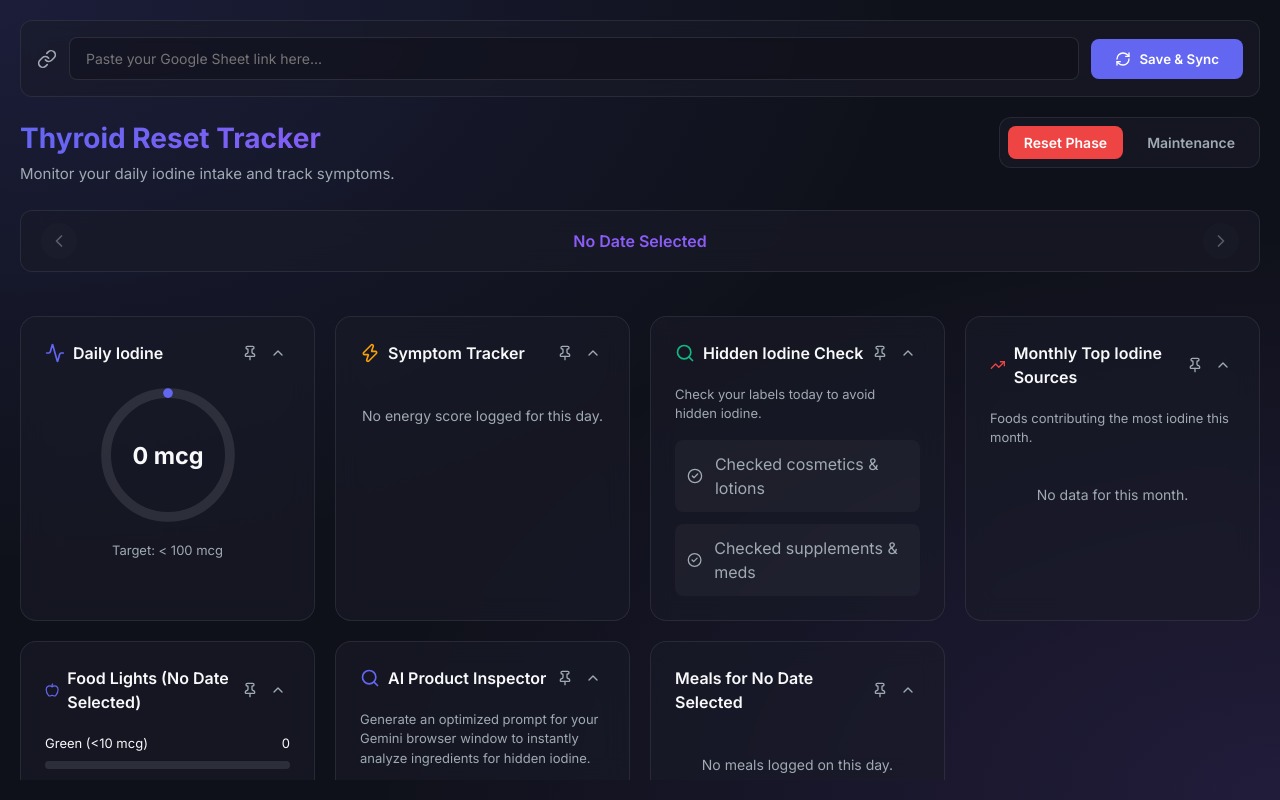
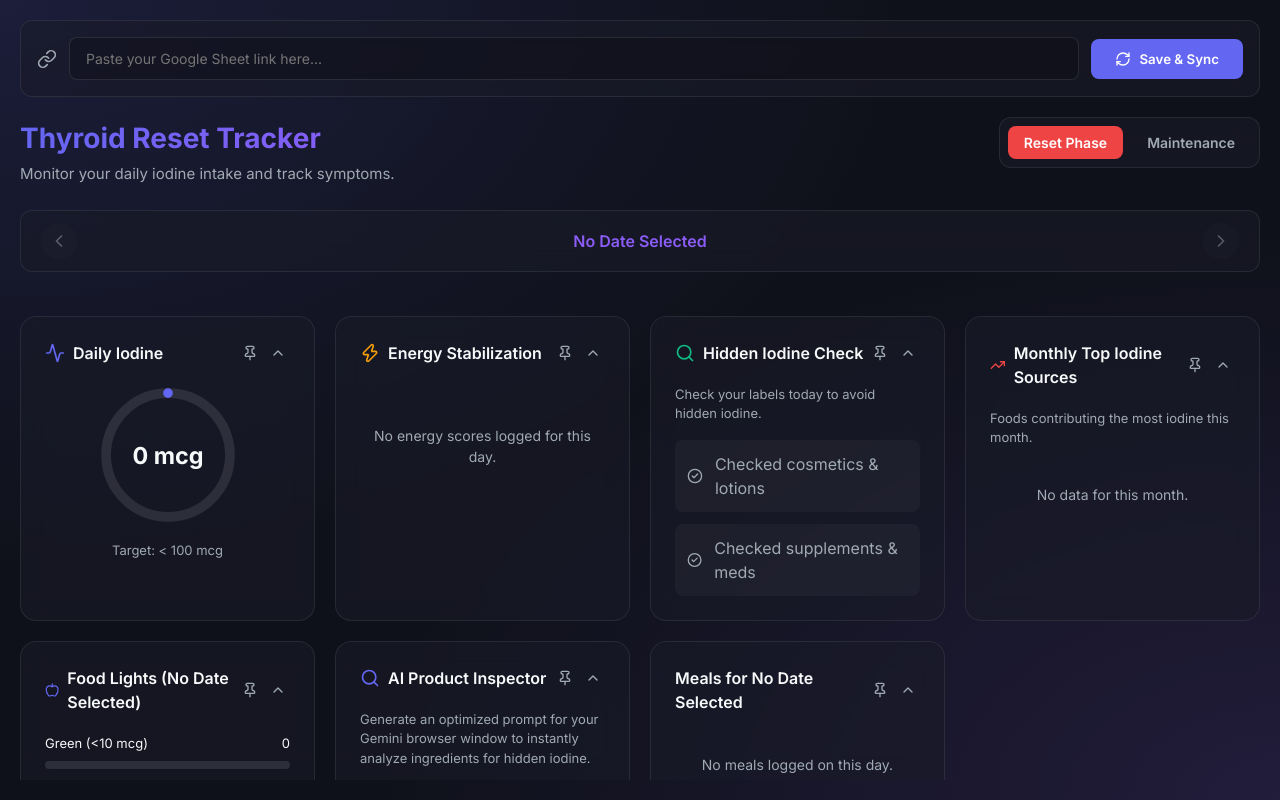
Before and after one commit to shreydevep/thyroid-diet-tracker, a React (Vite) app: page / in a window 1280 px wide. Built offline with nearby package versions, Linux system fonts and the light colour scheme.

Commit message:
feat: upgrade dashboard to support unified daily energy tracker

```diff
--- a/src/components/Dashboard.jsx
+++ b/src/components/Dashboard.jsx
@@ -82,11 +82,19 @@ const Dashboard = ({ allFoodLogs, dailyGoal, setDailyGoal, selectedDate, setSele
   const iodineIntake = dailyLogs.reduce((sum, log) => sum + log.iodine, 0);
 
   let latestEnergy = null;
-  let latestNotes = '';
+  let latestNotes = null;
   dailyLogs.forEach(log => {
     if (log.energy) latestEnergy = log.energy;
     if (log.notes) latestNotes = log.notes;
   });
+
+  const energyData = dailyLogs
+    .filter(log => log.energy)
+    .map(log => ({
+      name: log.time && log.time !== 'Unknown Time' ? log.time : log.name,
+      energy: parseInt(log.energy, 10),
+      notes: log.notes
+    }));
 
   const percentage = Math.min((iodineIntake / dailyGoal) * 100, 100);
 
@@ -257,21 +265,35 @@ const Dashboard = ({ allFoodLogs, dailyGoal, setDailyGoal, selectedDate, setSele
           <p className="gauge-subtitle">Target: &lt; {dailyGoal} mcg</p>
         </DashboardCard>
 
-        {/* Energy & Symptoms Card */}
-        <DashboardCard id="symptoms" title="Symptom Tracker" icon={<Zap className="icon" style={{color: '#f59e0b'}} />} className="energy-card" {...cardProps}>
-          <div className="energy-display">
-            {latestEnergy ? (
-              <>
-                <div className="energy-score">{latestEnergy}<span className="out-of">/10</span></div>
-                <p className="energy-label">Energy Score ({displayDate})</p>
-              </>
-            ) : (
-              <p className="empty-state">No energy score logged for this day.</p>
+        {/* Energy Stabilization Curve Card */}
+        <DashboardCard id="symptoms" title="Energy Stabilization" icon={<Zap className="icon" style={{color: '#f59e0b'}} />} className="energy-card" {...cardProps}>
+          {energyData.length > 0 ? (
+            <div style={{ height: '200px', width: '100%', marginTop: '10px', display: 'flex', flexDirection: 'column' }}>
+              <div style={{ flex: 1, minHeight: 0 }}>
+                <ResponsiveContainer width="100%" height="100%">
+                  <LineChart data={energyData} margin={{ top: 5, right: 10, left: -25, bottom: 5 }}>
+                    <CartesianGrid strokeDasharray="3 3" stroke="rgba(255,255,255,0.05)" vertical={false} />
+                    <XAxis dataKey="name" stroke="var(--text-secondary)" fontSize={11} tickLine={false} axisLine={false} />
+                    <YAxis domain={[0, 10]} ticks={[0, 5, 10]} stroke="var(--text-secondary)" fontSize={11} tickLine={false} axisLine={false} />
+                    <Tooltip
+                      contentStyle={{ backgroundColor: 'rgba(15, 23, 42, 0.95)', border: '1px solid rgba(255,255,255,0.1)', borderRadius: '8px', fontSize: '12px' }}
+                      itemStyle={{ color: '#f59e0b', fontWeight: 'bold' }}
+                      formatter={(value) => [`${value}/10`, 'Energy Score']}
+                      labelStyle={{ color: 'var(--text-primary)', fontWeight: 'bold', marginBottom: '4px' }}
+                    />
+                    <Line type="monotone" dataKey="energy" name="Energy Score" stroke="#f59e0b" strokeWidth={3} dot={{ r: 4, fill: '#f59e0b', strokeWidth: 2, stroke: '#1e293b' }} activeDot={{ r: 6 }} />
+                  </LineChart>
+                </ResponsiveContainer>
+              </div>
+              {latestNotes && (
+                <div className="recent-notes" style={{ marginTop: '12px' }}>
+                  <strong>Latest Note:</strong> {latestNotes}
+                </div>
               )}
             </div>
-          {latestNotes && (
-             <div className="recent-notes">
-               <strong>Notes:</strong> {latestNotes}
+          ) : (
+            <div className="energy-display" style={{ marginTop: '20px' }}>
+              <p className="empty-state">No energy scores logged for this day.</p>
             </div>
           )}
         </DashboardCard>
@@ -375,13 +397,27 @@ const Dashboard = ({ allFoodLogs, dailyGoal, setDailyGoal, selectedDate, setSele
           <div className="logs-list">
             {dailyLogs.length === 0 && <p className="empty-state">No meals logged on this day.</p>}
             {dailyLogs.slice().reverse().map(log => (
-              <div key={log.id} className="log-item">
+              <div key={log.id} className="log-item" style={{ flexWrap: 'wrap' }}>
+                <div style={{ display: 'flex', width: '100%', alignItems: 'center' }}>
                   <div className={`status-dot ${log.category.toLowerCase()}`}></div>
                   <div className="log-details">
                     <span className="log-name">{log.name}</span>
                     <span className="log-time">{log.time}</span>
                   </div>
+                  <div style={{ display: 'flex', gap: '12px', alignItems: 'center' }}>
+                    {log.energy && (
+                      <span style={{ fontSize: '11px', background: 'rgba(245, 158, 11, 0.1)', color: '#f59e0b', padding: '2px 8px', borderRadius: '12px', fontWeight: '700' }}>
+                        ⚡ {log.energy}/10
+                      </span>
+                    )}
                     <div className="log-iodine">{log.iodine} mcg</div>
+                  </div>
+                </div>
+                {log.notes && (
+                  <div style={{ width: '100%', fontSize: '12px', color: 'var(--text-secondary)', paddingLeft: '26px', marginTop: '6px', fontStyle: 'italic' }}>
+                    "{log.notes}"
+                  </div>
+                )}
               </div>
             ))}
           </div>
```
Lines whose indentation alone changed are shown as unchanged.
